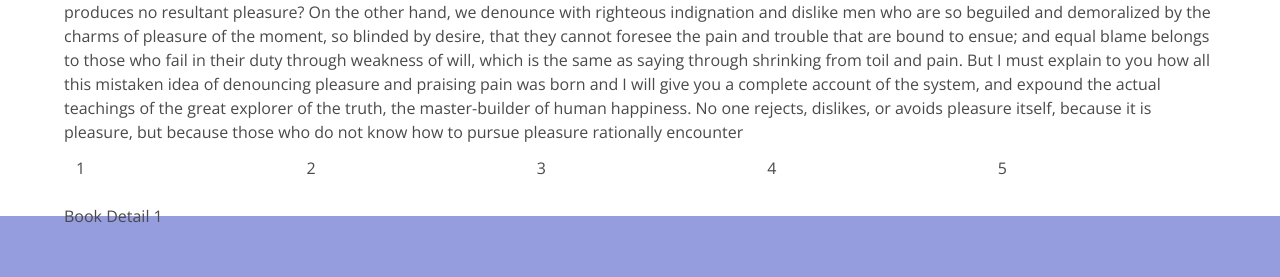
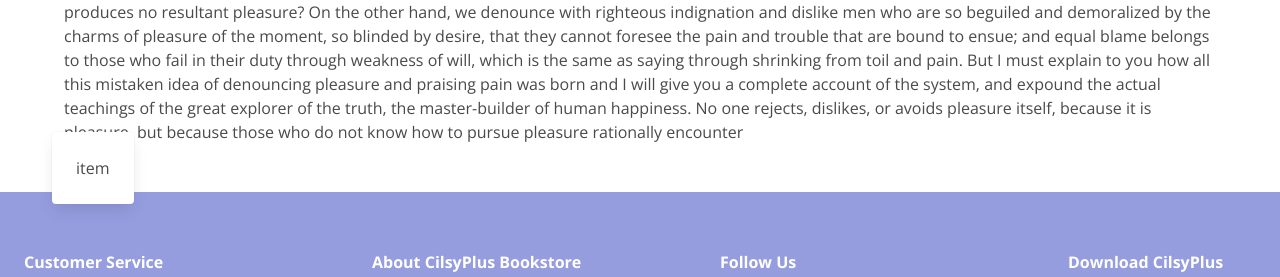
Before and after one commit to Sekolah-Frontend/bigproject-sekolahfrontend, a React (Create React App) app: page /books/1 in a window 1280 px wide. Shown: the part 1228-1505 px from the top of the page. Built offline with nearby package versions, Linux system fonts and the light colour scheme.

Commit message:
item-produk

```diff
--- /dev/null
+++ b/src/components/categories/ItemProduct.jsx
@@ -0,0 +1,13 @@
+import React from 'react';
+
+function ItemProduct() {
+  return (
+    <>
+      <div className='card'>
+        <div className='card-content'>item</div>
+      </div>
+    </>
+  );
+}
+
+export default ItemProduct;
--- a/src/pages/books/BookDetail.jsx
+++ b/src/pages/books/BookDetail.jsx
@@ -2,6 +2,7 @@ import React from 'react';
 import { withRouter } from 'react-router-dom';
 import Breadcrumb from '../../components/breadcrumb/Breadcrumb';
 import BookInfo from '../../../src/components/book-info/BookInfo';
+import ItemProduct from '../../components/categories/ItemProduct';
 
 const BookDetail = (props) => {
   console.log(props);
@@ -65,14 +66,9 @@ const BookDetail = (props) => {
         <BookInfo />
       </div>
       {/* batas */}
-      <div className='container columns'>
-        <div className='column'>1</div>
-        <div className='column'>2</div>
-        <div className='column'>3</div>
-        <div className='column'>4</div>
-        <div className='column'>5</div>
+      <div className='columns'>
+        <ItemProduct />
       </div>
-      <h1>Book Detail {match.params.id} </h1>
     </div>
   );
 };
```
